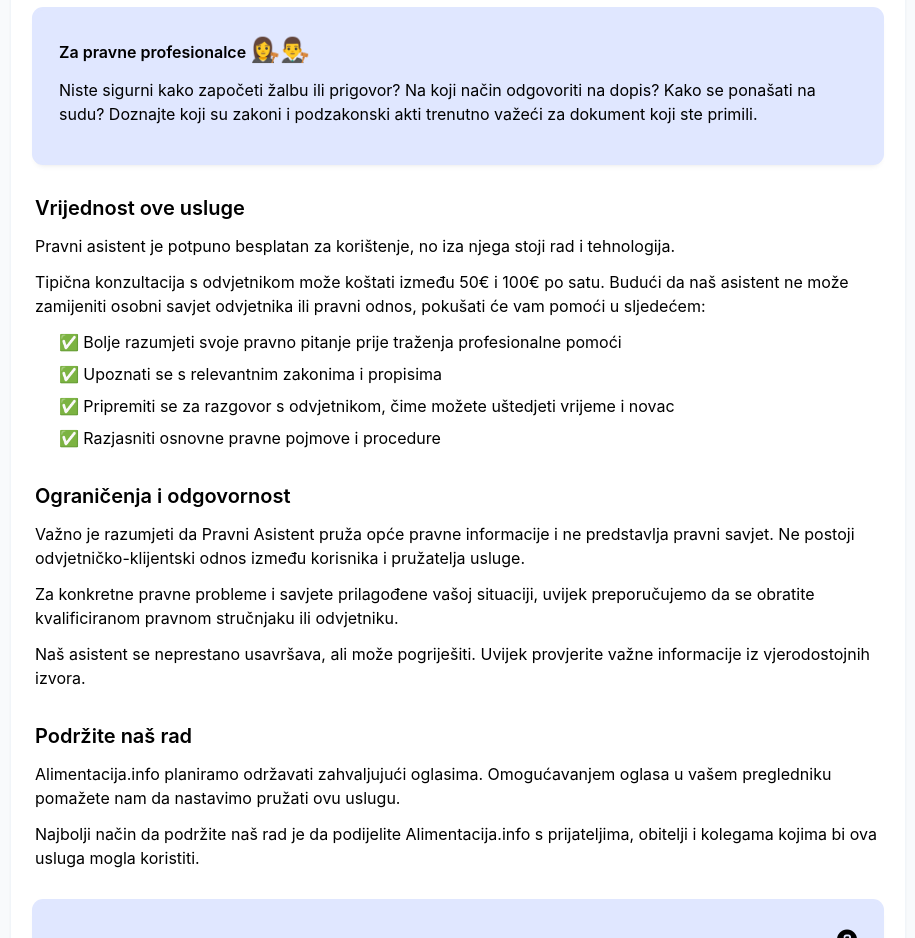
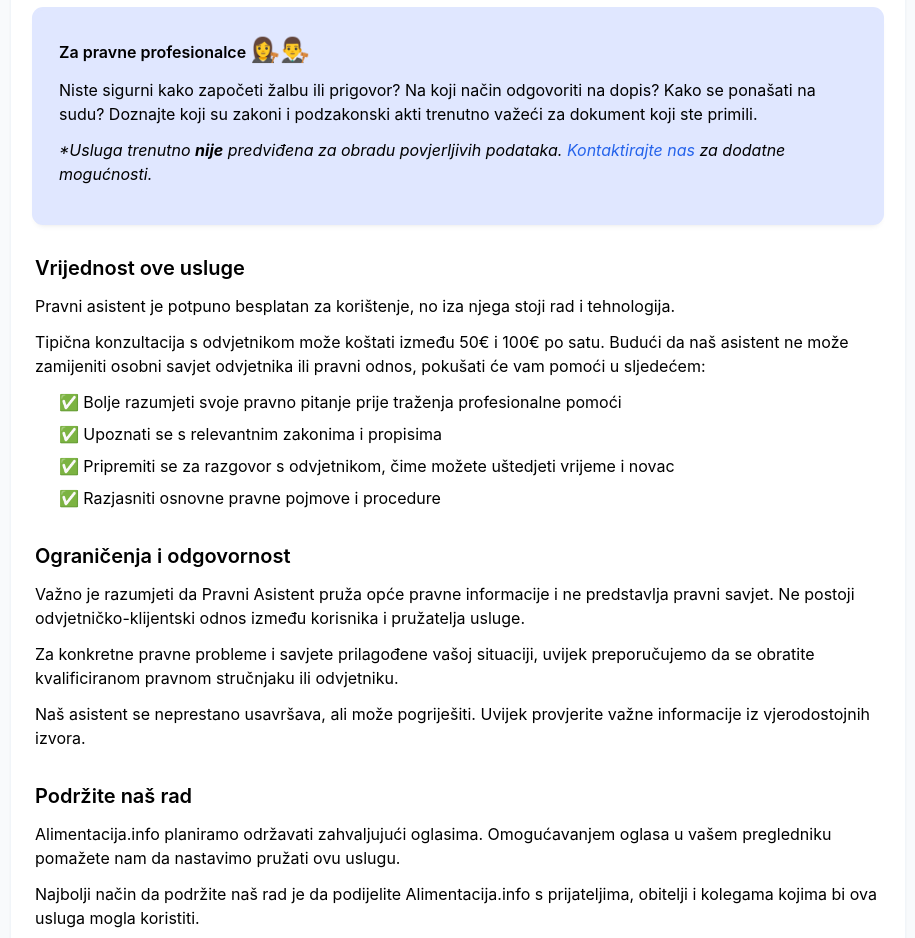
Before and after one commit to matejsarlija/our_chattie, a React (Create React App) app in the folder simple-chat/: page /o-nama in a window 1280 px wide. Shown: the part 1000-1938 px from the top of the page, without its empty margins (182-1097 px from the left). Built offline with nearby package versions, Linux system fonts and the light colour scheme.

Commit message:
more copy clarity for legal professionals AboutUs section

```diff
--- a/simple-chat/src/components/AboutUs.js
+++ b/simple-chat/src/components/AboutUs.js
@@ -81,7 +81,10 @@ export default function AboutUs() {
               <h2 className="font-semibold mb-3">Za pravne profesionalce <span className="text-2xl">👩‍⚖️👨‍⚖️</span></h2>
               <p className="mb-3">
                 Niste sigurni kako započeti žalbu ili prigovor? Na koji način odgovoriti na dopis? Kako se ponašati na sudu? Doznajte koji su zakoni i podzakonski akti trenutno važeći za dokument koji ste primili.</p>
+                <p className="mb-3">
+                <i>*Usluga trenutno <b>nije</b> predviđena za obradu povjerljivih podataka. <a href="mailto:admin@alimentacija.info" className="text-blue-600 hover:underline">Kontaktirajte nas</a> za dodatne mogućnosti.</i></p>
             </div>
+
           </section>
 
           <section className="mb-8">
```
Lines whose indentation alone changed are shown as unchanged.
